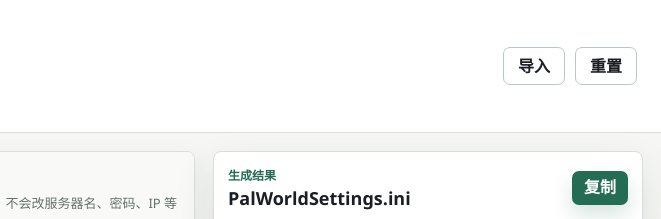
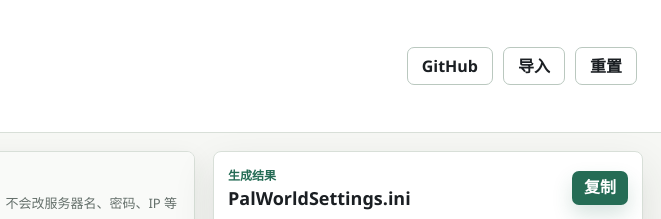
Before and after one commit to taoyunan/palworld-config-cn, a website with bundled scripts: page index.html in a window 1280 px wide. Shown: the top 219 px of the page, 619-1280 px from the left. Built offline with nearby package versions, Linux system fonts and the light colour scheme.

Commit message:
Add GitHub header button

```diff
--- a/index.html
+++ b/index.html
@@ -17,6 +17,7 @@
       <p>基于官方 0.7.2 配置参数，编辑后实时生成可复制的 OptionSettings。</p>
     </div>
     <div class="header-actions">
+      <a class="ghost-btn github-btn" href="https://github.com/taoyunan/palworld-config-cn" target="_blank" rel="noopener">GitHub</a>
       <button type="button" class="ghost-btn" id="importBtn">导入</button>
       <button type="button" class="ghost-btn" id="resetBtn">重置</button>
     </div>
--- a/src/css/styles.css
+++ b/src/css/styles.css
@@ -155,6 +155,7 @@
   background: var(--surface);
   color: var(--ink);
   border: 1px solid var(--line-strong);
+  text-decoration: none;
 }
 
 .ghost-btn:hover,
@@ -162,6 +163,10 @@
 .icon-btn:hover {
   border-color: var(--green);
   color: var(--green);
+}
+
+.github-btn {
+  text-transform: none;
 }
 
 .compact {
```
